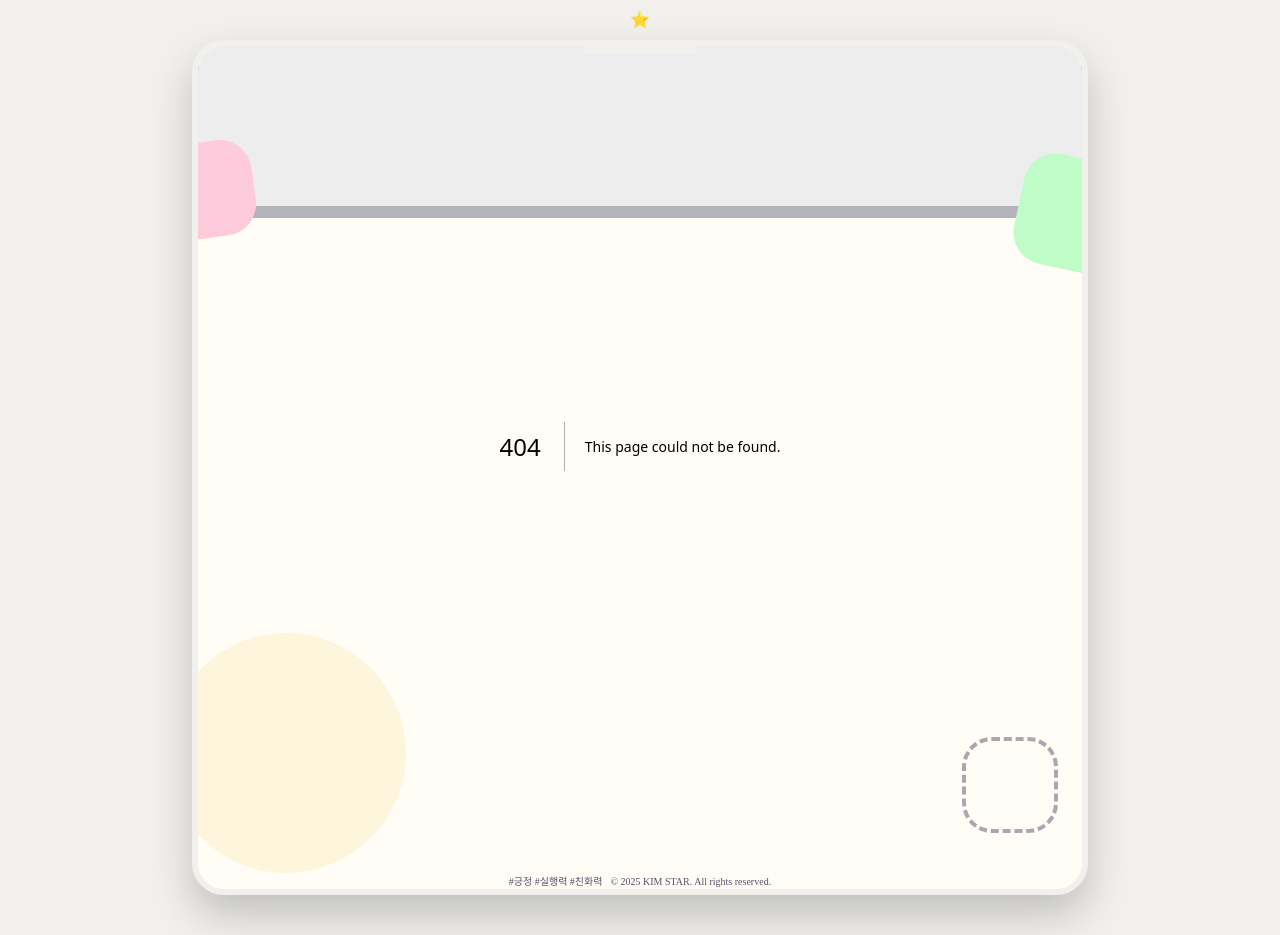
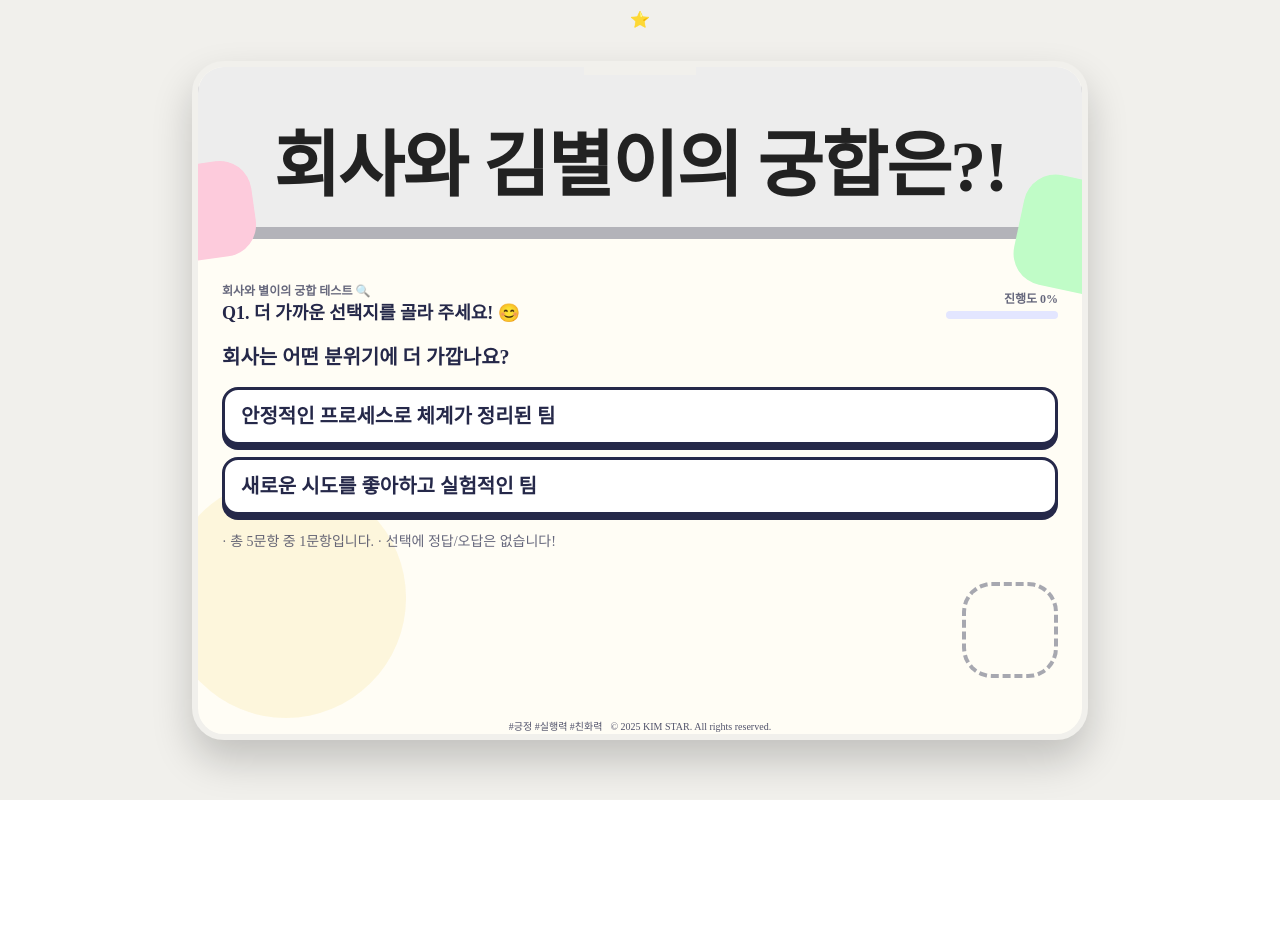
Before and after one commit to ByeoliKim/star-portfolio, a Next.js app: page /mbti in a window 1280 px wide. Before the commit this address had no page. After the commit the page ends 800 px from the top, so only its background shows below. Built offline with nearby package versions, Linux system fonts and the light colour scheme; a web font is replaced by a local one.

Commit message:
feat: 페이지 라우팅 세팅

```diff
--- /dev/null
+++ b/app/card/page.tsx
@@ -0,0 +1,7 @@
+"use cient";
+
+export default function Card() {
+  <>
+    <div className="min-h-screen relative mt-60 mx-auto">명함 저장 페이지</div>
+  </>;
+}
--- /dev/null
+++ b/app/mbti/page.tsx
@@ -0,0 +1,13 @@
+"use client";
+
+import { CompanyMatchTest } from "@/components/mbti/CompanyMatchTest";
+
+export default function Mbti() {
+  return (
+    <>
+      <div className="min-h-[70vh] relative mt-16 mx-auto">
+        <CompanyMatchTest />
+      </div>
+    </>
+  );
+}
```
